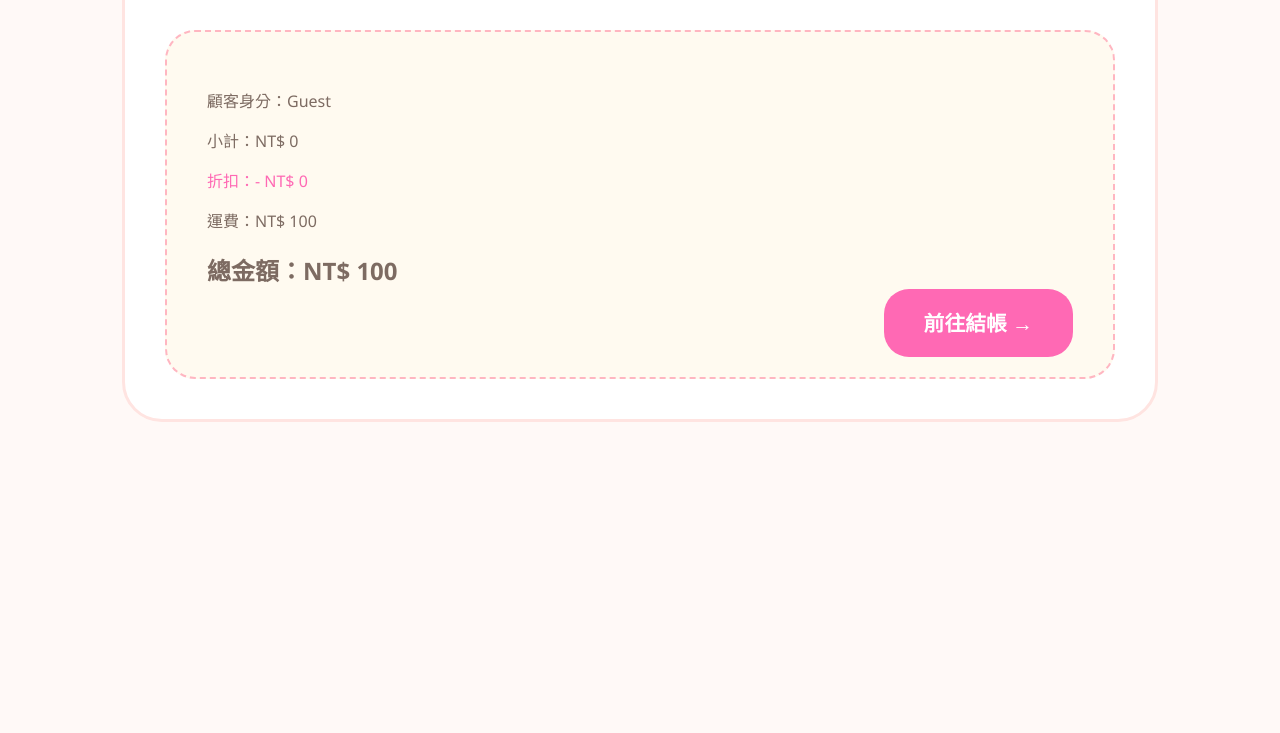
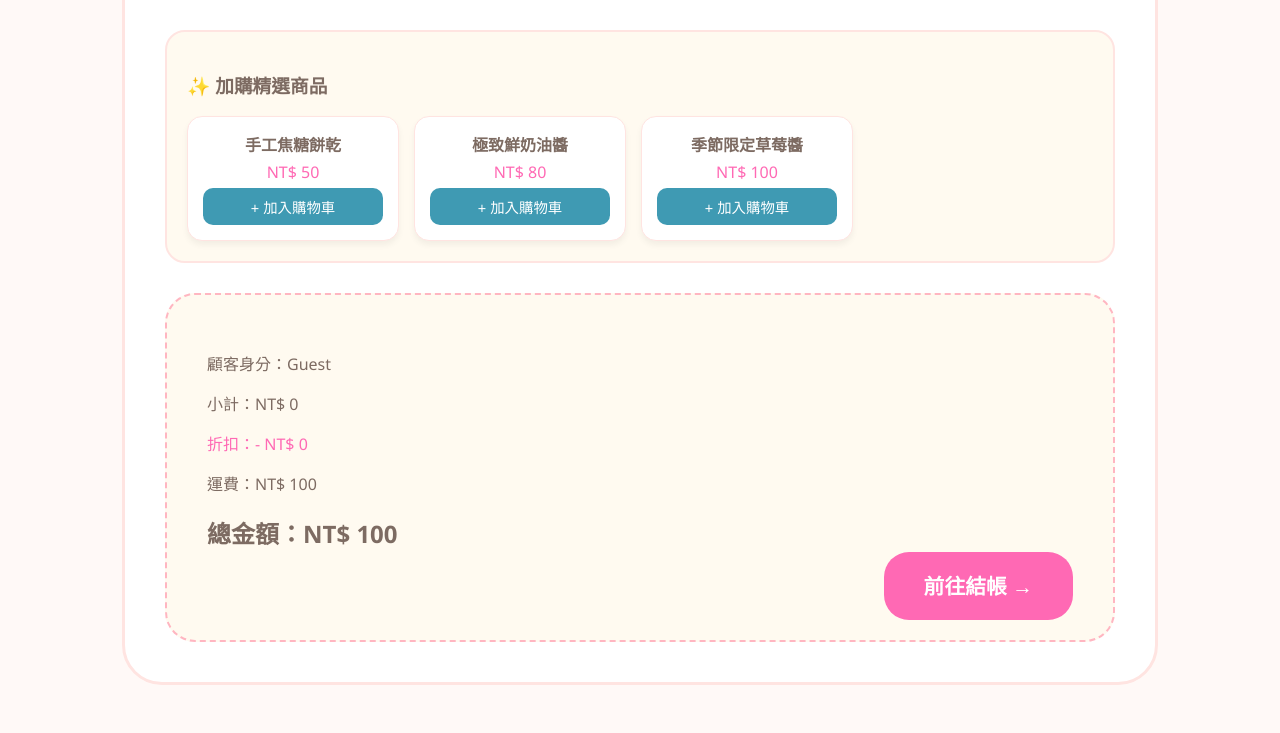
Before and after one commit to Sabrina-a1133302/-, a PHP site: page /cart.php in a window 1280 px wide. Shown: the part 293-1026 px from the top of the page. Before the commit the page ends 715 px from the top, so only its background shows below. Run offline with PHP 8.4, Linux system fonts and the light colour scheme; data comes from the database, SQL or seed files in the repository.

Commit message:
Implement addon addition to cart functionality
Added logic to handle adding addons to the cart from the form submission. Updated the cart display to include addon options for users.

```diff
--- a/期末報告/cart.php
+++ b/期末報告/cart.php
@@ -1,57 +1,63 @@
 <?php
 if (session_status() === PHP_SESSION_NONE) { session_start(); }
-require_once 'db_config.php'; // 務必確認此檔案中有 $pdo = new PDO(...) 的設定
+require_once 'db_config.php';
 
 // ==========================================
-// 新增：處理從 index.php 傳過來的一般商品加入購物車 (GET)
+// 新增：處理加購品加入購物車邏輯
 // ==========================================
+if ($_SERVER['REQUEST_METHOD'] == 'POST' && ($_POST['action'] ?? '') == 'add_addon') {
+    $addon_id = intval($_POST['addon_id']);
+    $stmt = $pdo->prepare("SELECT * FROM `addons` WHERE `id` = ?");
+    $stmt->execute([$addon_id]);
+    $addon = $stmt->fetch(PDO::FETCH_ASSOC);
+
+    if ($addon) {
+        if (!isset($_SESSION['cart']['cakes'])) { $_SESSION['cart']['cakes'] = []; }
+        $_SESSION['cart']['cakes'][] = [
+            'name' => '加購：' . $addon['name'],
+            'price' => intval($addon['price']),
+            'quantity' => 1,
+            'details' => []
+        ];
+    }
+    header("Location: cart.php"); exit();
+}
+
+// (以下保持您原本的程式碼邏輯)
 if (isset($_GET['action']) && $_GET['action'] == 'add' && isset($_GET['id'])) {
     $product_id = intval($_GET['id']);
-
-    // 去資料庫搜尋這個 ID 的蛋糕叫什麼名字、多少錢
     $stmt = $pdo->prepare("SELECT * FROM `cake_models` WHERE `id` = ?");
     $stmt->execute([$product_id]);
     $cake = $stmt->fetch(PDO::FETCH_ASSOC);
 
     if ($cake) {
-        if (!isset($_SESSION['cart']['cakes'])) {
-            $_SESSION['cart']['cakes'] = [];
-        }
-
-        // 檢查購物車內是否已經有這款一般蛋糕了
+        if (!isset($_SESSION['cart']['cakes'])) { $_SESSION['cart']['cakes'] = []; }
         $found = false;
         foreach ($_SESSION['cart']['cakes'] as $index => $item) {
-            // 如果名字一樣，且不是客製化蛋糕，就直接數量 +1
             if ($item['name'] === $cake['name'] && strpos($item['name'], '客製化') === false) {
                 $_SESSION['cart']['cakes'][$index]['quantity'] += 1;
                 $found = true;
                 break;
             }
         }
-
-        // 如果購物車裡還沒有這款蛋糕，就新增一筆進去
         if (!$found) {
             $_SESSION['cart']['cakes'][] = [
                 'name' => $cake['name'],
                 'price' => intval($cake['price']),
                 'quantity' => 1,
-                'details' => [] // 一般蛋糕沒有客製化細節
+                'details' => []
             ];
         }
     }
-    // 處理完後重導向回 cart.php，清空網址列防止重新整理時重複加入
-    header("Location: cart.php");
-    exit();
+    header("Location: cart.php"); exit();
 }
 
-// 1. 刪除商品邏輯
 if (isset($_GET['action']) && $_GET['action'] == 'remove' && isset($_GET['index'])) {
     unset($_SESSION['cart']['cakes'][intval($_GET['index'])]);
     $_SESSION['cart']['cakes'] = array_values($_SESSION['cart']['cakes']);
     header("Location: cart.php"); exit();
 }
 
-// 2. 處理客製化蛋糕加入購物車
 if ($_SERVER['REQUEST_METHOD'] == 'POST' && ($_POST['action'] ?? '') == 'add_custom_cake') {
     $layers = $_POST['layers'] ?? '15層';
     $filling_input = $_POST['filling'] ?? '鮮奶油';
@@ -64,15 +70,12 @@ if ($_SERVER['REQUEST_METHOD'] == 'POST' && ($_POST['action'] ?? '') == 'add_cus
 
     if (!isset($_SESSION['cart']['cakes'])) $_SESSION['cart']['cakes'] = [];
     $_SESSION['cart']['cakes'][] = [
-        'name' => $name,
-        'price' => 1000,
-        'quantity' => 1,
+        'name' => $name, 'price' => 1000, 'quantity' => 1,
         'details' => ['layers'=>$layers, 'filling'=>$filling, 'topping'=>$topping, 'shape'=>$shape]
     ];
     header("Location: cart.php"); exit();
 }
 
-// 3. 修改數量邏輯
 if ($_SERVER['REQUEST_METHOD'] == 'POST' && ($_POST['action'] ?? '') == 'update_qty') {
     foreach ($_POST['quantity'] ?? [] as $index => $qty) {
         if (isset($_SESSION['cart']['cakes'][$index])) {
@@ -82,15 +85,13 @@ if ($_SERVER['REQUEST_METHOD'] == 'POST' && ($_POST['action'] ?? '') == 'update_
     header("Location: cart.php"); exit();
 }
 
-// 4. 優惠券處理邏輯 (資料庫驗證版)
 $coupon_discount = $_SESSION['coupon_discount'] ?? 0;
 $coupon_msg = $_SESSION['coupon_msg'] ?? '';
-unset($_SESSION['coupon_msg']); // 讀取後清除，避免重新整理重複顯示
+unset($_SESSION['coupon_msg']);
 
 if ($_SERVER['REQUEST_METHOD'] == 'POST' && isset($_POST['apply_coupon'])) {
-    global $pdo; // 確保取得資料庫連線
+    global $pdo;
     $code = trim($_POST['coupon_code']);
-
     $stmt = $pdo->prepare("SELECT * FROM coupons WHERE coupon_name = ? AND expiry_date >= CURDATE()");
     $stmt->execute([$code]);
     $coupon = $stmt->fetch();
@@ -106,7 +107,6 @@ if ($_SERVER['REQUEST_METHOD'] == 'POST' && isset($_POST['apply_coupon'])) {
     header("Location: cart.php"); exit();
 }
 
-// 動態價格計算函數
 function calculateCakePrice($details) {
     $price = 1000;
     if (strpos($details['layers'] ?? '', '20層') !== false) $price += 200;
@@ -119,7 +119,6 @@ function calculateCakePrice($details) {
     return $price;
 }
 
-// 結算計算
 $cart = $_SESSION['cart']['cakes'] ?? [];
 $subtotal = 0;
 foreach ($cart as $item) {
@@ -149,6 +148,14 @@ $final_total = max(0, ($subtotal - $discount_amount - $coupon_discount) + $shipp
         .total-wrapper { background: #fffaf0; padding: 40px; border-radius: 30px; border: 2px dashed #ffb6c1; margin-top: 30px; }
         input[type="number"] { width: 80px; padding: 10px; border-radius: 10px; border: 2px solid #ffb6c1; font-size: 1.1rem; }
         .checkout-btn { background: #ff69b4; color: white; padding: 20px 40px; border-radius: 25px; text-decoration: none; font-size: 1.3rem; font-weight: bold; }
+
+        /* 加購區塊樣式 (卡片風格) */
+        .addon-section { margin: 30px 0; padding: 20px; border: 2px solid #ffe4e1; border-radius: 20px; background: #fffaf0; }
+        .addon-container { display: flex; gap: 15px; flex-wrap: wrap; margin-top: 15px; }
+        .addon-card { background: white; padding: 15px; border-radius: 15px; border: 1px solid #ffe4e1; width: 180px; text-align: center; box-shadow: 0 4px 6px rgba(0,0,0,0.05); transition: transform 0.2s; }
+        .addon-card:hover { transform: translateY(-5px); }
+        .add-btn { width: 100%; padding: 8px; background: #3f9ab3; color: white; border: none; border-radius: 10px; cursor: pointer; font-size: 0.9rem; }
+        .add-btn:hover { background: #337a8d; }
     </style>
 </head>
 <body>
@@ -173,6 +180,27 @@ $final_total = max(0, ($subtotal - $discount_amount - $coupon_discount) + $shipp
             <?php } ?>
         </table>
     </form>
+
+    <div class="addon-section">
+        <h3>✨ 加購精選商品</h3>
+        <div class="addon-container">
+            <?php
+            $addons = $pdo->query("SELECT * FROM `addons`")->fetchAll(PDO::FETCH_ASSOC);
+            foreach ($addons as $addon): ?>
+                <div class="addon-card">
+                    <div class="addon-info">
+                        <strong><?php echo htmlspecialchars($addon['name']); ?></strong>
+                        <p style="color: #ff69b4; margin: 5px 0;">NT$ <?php echo $addon['price']; ?></p>
+                    </div>
+                    <form action="cart.php" method="POST">
+                        <input type="hidden" name="action" value="add_addon">
+                        <input type="hidden" name="addon_id" value="<?php echo $addon['id']; ?>">
+                        <button type="submit" class="add-btn">+ 加入購物車</button>
+                    </form>
+                </div>
+            <?php endforeach; ?>
+        </div>
+    </div>
 
     <div class="total-wrapper">
         <p>顧客身分：<?php echo ucfirst($role); ?></p>
```
